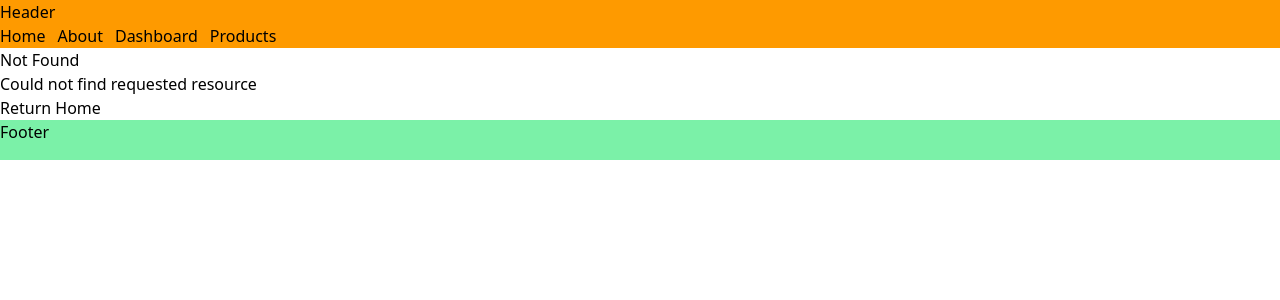
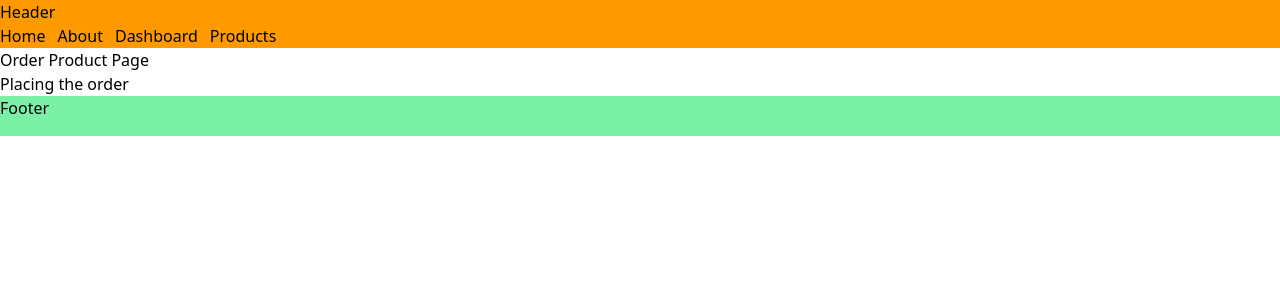
Before and after one commit to amgowda42/next-Js, a Next.js app in the folder routing/: page /order-product in a window 1280 px wide. Before the commit this address had no page. Shown: the top 300 px of the page. Built offline with nearby package versions, Linux system fonts and the light colour scheme.

Commit message:
navigating programatically

```diff
--- /dev/null
+++ b/routing/src/app/order-product/page.tsx
@@ -0,0 +1,12 @@
+"use client";
+import { useRouter } from "next/navigation";
+export default function ProductDetails() {
+  const router = useRouter();
+
+  return (
+    <>
+      <h1>Order Product Page</h1>
+      <button onClick={() => router.replace("/")}>Placing the order</button>
+    </>
+  );
+}
```
